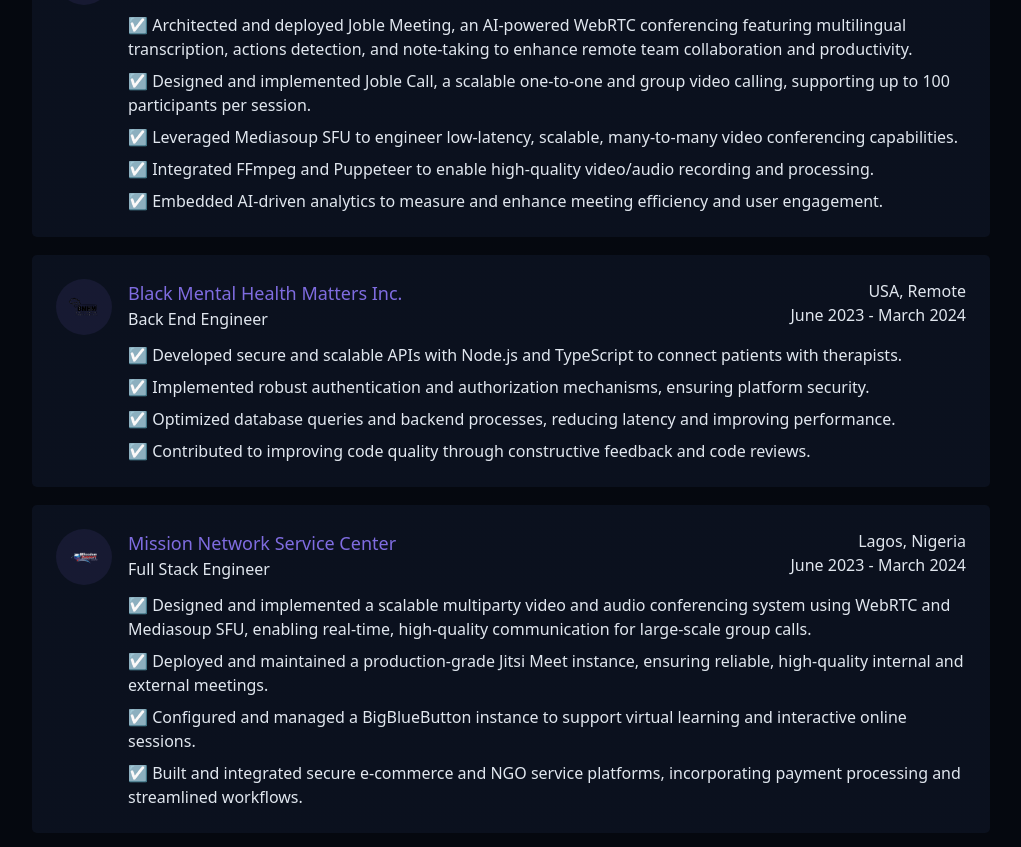
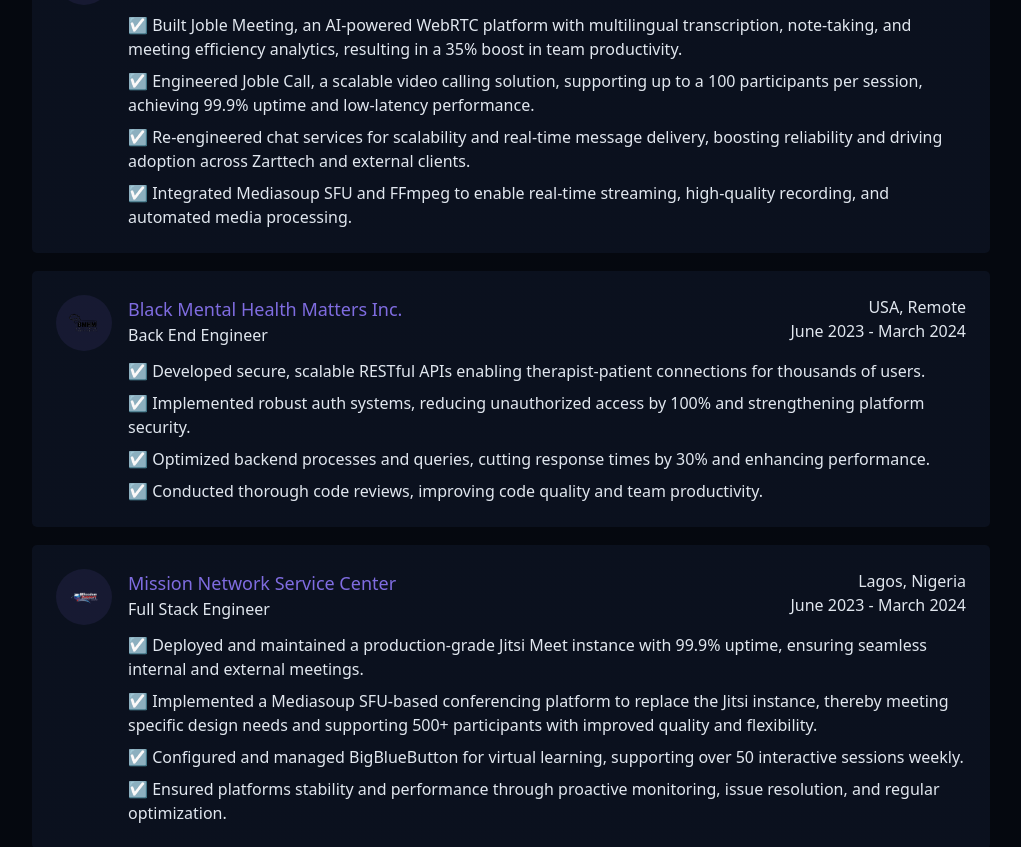
Before and after one commit to obrucheoghene/my-portfolio, a React (Vite) app: page / in a window 1280 px wide. Shown: the part 2440-3287 px from the top of the page, without its empty margins (129-1150 px from the left). Built offline with nearby package versions, Linux system fonts and the light colour scheme.

Commit message:
feat: update experience

```diff
--- a/src/components/ExperienceSection.jsx
+++ b/src/components/ExperienceSection.jsx
@@ -9,11 +9,10 @@
       duration: "October 2023 - May 2025",
       logo: "/icons/zarttech.png",
       responsibilities: [
-        "Architected and deployed Joble Meeting, an AI-powered WebRTC conferencing featuring multilingual transcription, actions detection, and note-taking to enhance remote team collaboration and productivity.",
-        "Designed and implemented Joble Call, a scalable one-to-one and group video calling, supporting up to 100 participants per session.",
-        "Leveraged Mediasoup SFU to engineer low-latency, scalable, many-to-many video conferencing capabilities.",
-        "Integrated FFmpeg and Puppeteer to enable high-quality video/audio recording and processing.",
-        "Embedded AI-driven analytics to measure and enhance meeting efficiency and user engagement.",
+        "Built Joble Meeting, an AI-powered WebRTC platform with multilingual transcription, note-taking, and meeting efficiency analytics, resulting in a 35% boost in team productivity.",
+        "Engineered Joble Call, a scalable video calling solution, supporting up to a 100 participants per session, achieving 99.9% uptime and low-latency performance.",
+        "Re-engineered chat services for scalability and real-time message delivery, boosting reliability and driving adoption across Zarttech and external clients.",
+        "Integrated Mediasoup SFU and FFmpeg to enable real-time streaming, high-quality recording, and automated media processing.",
       ],
     },
     {
@@ -23,10 +22,10 @@
       duration: "June 2023 - March 2024",
       logo: "/icons/bmhm.png",
       responsibilities: [
-        "Developed secure and scalable APIs with Node.js and TypeScript to connect patients with therapists.",
-        "Implemented robust authentication and authorization mechanisms, ensuring platform security.",
-        "Optimized database queries and backend processes, reducing latency and improving performance.",
-        "Contributed to improving code quality through constructive feedback and code reviews.",
+        "Developed secure, scalable RESTful APIs enabling therapist-patient connections for thousands of users.",
+        "Implemented robust auth systems, reducing unauthorized access by 100% and strengthening platform security.",
+        "Optimized backend processes and queries, cutting response times by 30% and enhancing performance.",
+        "Conducted thorough code reviews, improving code quality and team productivity.",
       ],
     },
     {
@@ -36,10 +35,10 @@
       duration: "June 2023 - March 2024",
       logo: "/icons/msnc.png",
       responsibilities: [
-        "Designed and implemented a scalable multiparty video and audio conferencing system using WebRTC and Mediasoup SFU, enabling real-time, high-quality communication for large-scale group calls.",
-        "Deployed and maintained a production-grade Jitsi Meet instance, ensuring reliable, high-quality internal and external meetings.",
-        "Configured and managed a BigBlueButton instance to support virtual learning and interactive online sessions.",
-        "Built and integrated secure e-commerce and NGO service platforms, incorporating payment processing and streamlined workflows.",
+        "Deployed and maintained a production-grade Jitsi Meet instance with 99.9% uptime, ensuring seamless internal and external meetings.",
+        "Implemented a Mediasoup SFU-based conferencing platform to replace the Jitsi instance, thereby meeting specific design needs and supporting 500+ participants with improved quality and flexibility.",
+        "Configured and managed BigBlueButton for virtual learning, supporting over 50 interactive sessions weekly.",
+        "Ensured platforms stability and performance through proactive monitoring, issue resolution, and regular optimization.",
       ],
     },
   ];
```
